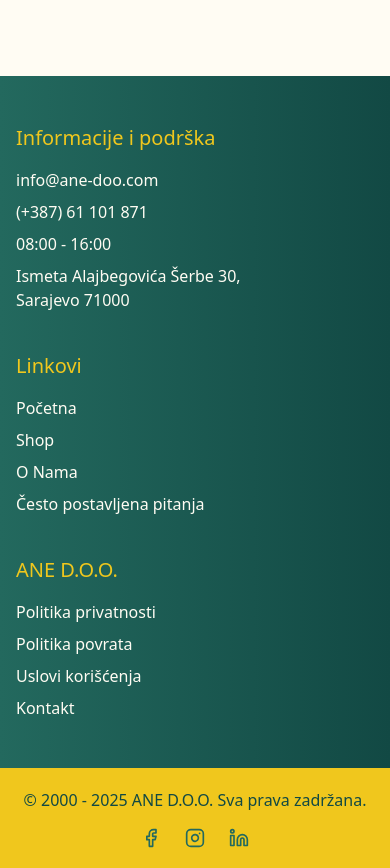
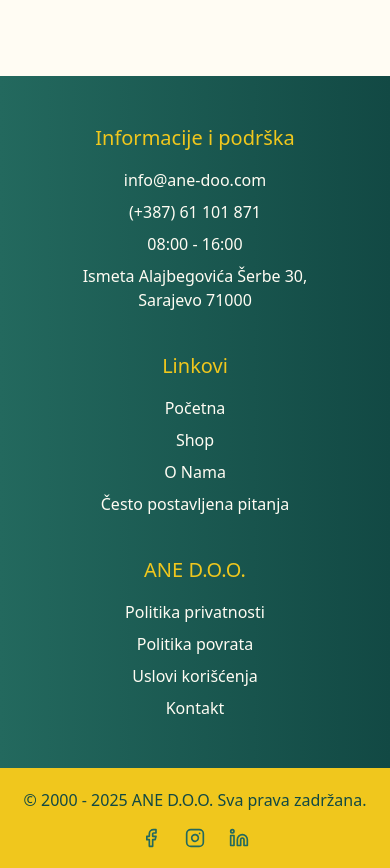
Before and after one commit to SeadSabanovic/ane-doo, a Next.js app: page / in a window 390 px wide. Shown: the part 6400-7268 px from the top of the page. Built offline with nearby package versions, Linux system fonts and the light colour scheme.

Commit message:
Update footer.tsx

```diff
--- a/src/components/layout/footer.tsx
+++ b/src/components/layout/footer.tsx
@@ -10,7 +10,7 @@ const Footer = () => {
       <Container>
         {/* <!-- footer menu start --> */}
         <div className="flex flex-wrap flex-col md:flex-row xl:flex-nowrap gap-10 xl:gap-19 xl:justify-between py-12 xl:py-24">
-          <div className="flex-1">
+          <div className="flex-1 text-center md:text-left">
             <h2 className="mb-4 text-accent font-medium text-xl">
               Informacije i podrška
             </h2>
@@ -34,7 +34,7 @@ const Footer = () => {
                 </a>
               </li>
 
-              <li className="w-fit">
+              <li className="md:w-fit">
                 Ismeta Alajbegovića Šerbe 30,
                 <br />
                 Sarajevo 71000
@@ -42,7 +42,7 @@ const Footer = () => {
             </ul>
           </div>
 
-          <div>
+          <div className="text-center md:text-left">
             <h2 className="mb-4 text-accent font-medium text-xl">Linkovi</h2>
 
             <ul className="flex flex-col gap-2 text-primary-foreground">
@@ -69,7 +69,7 @@ const Footer = () => {
             </ul>
           </div>
 
-          <div>
+          <div className="text-center md:text-left">
             <h2 className="mb-4 text-accent font-medium text-xl">ANE D.O.O.</h2>
 
             <ul className="flex flex-col gap-2 text-primary-foreground">
```
